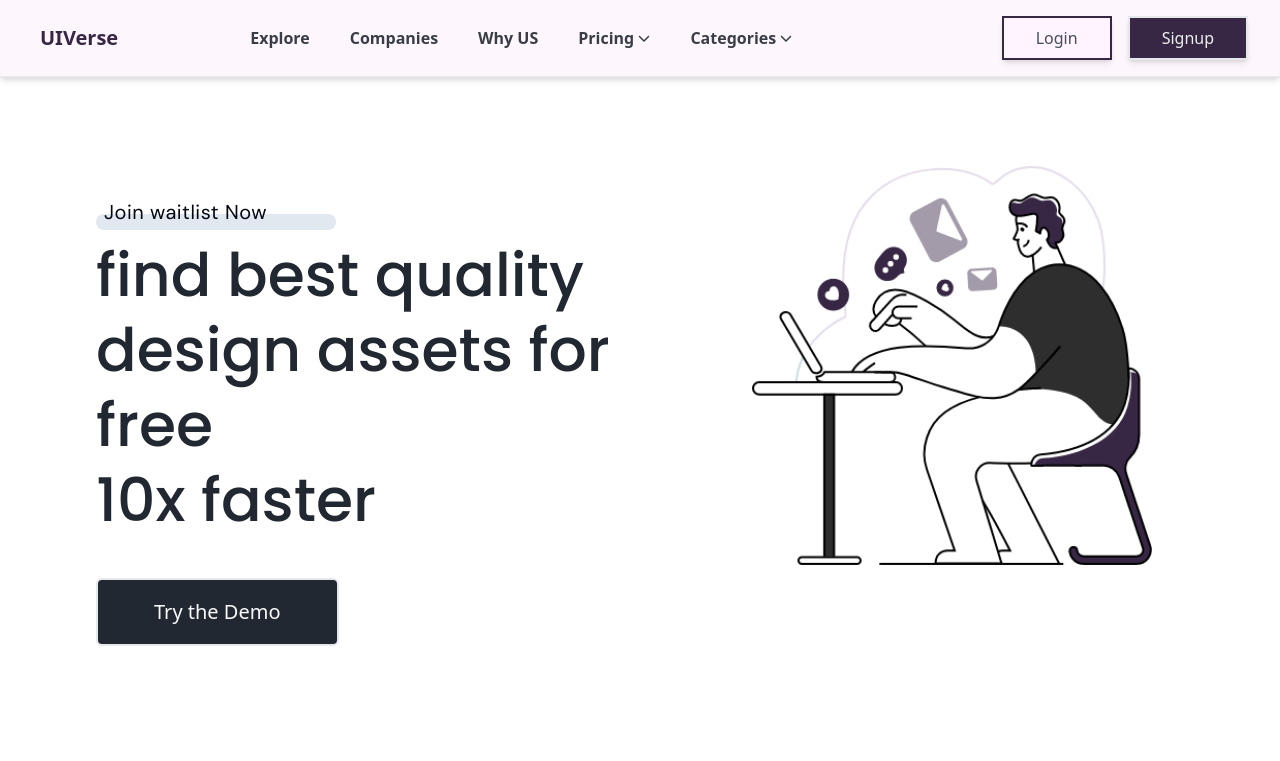
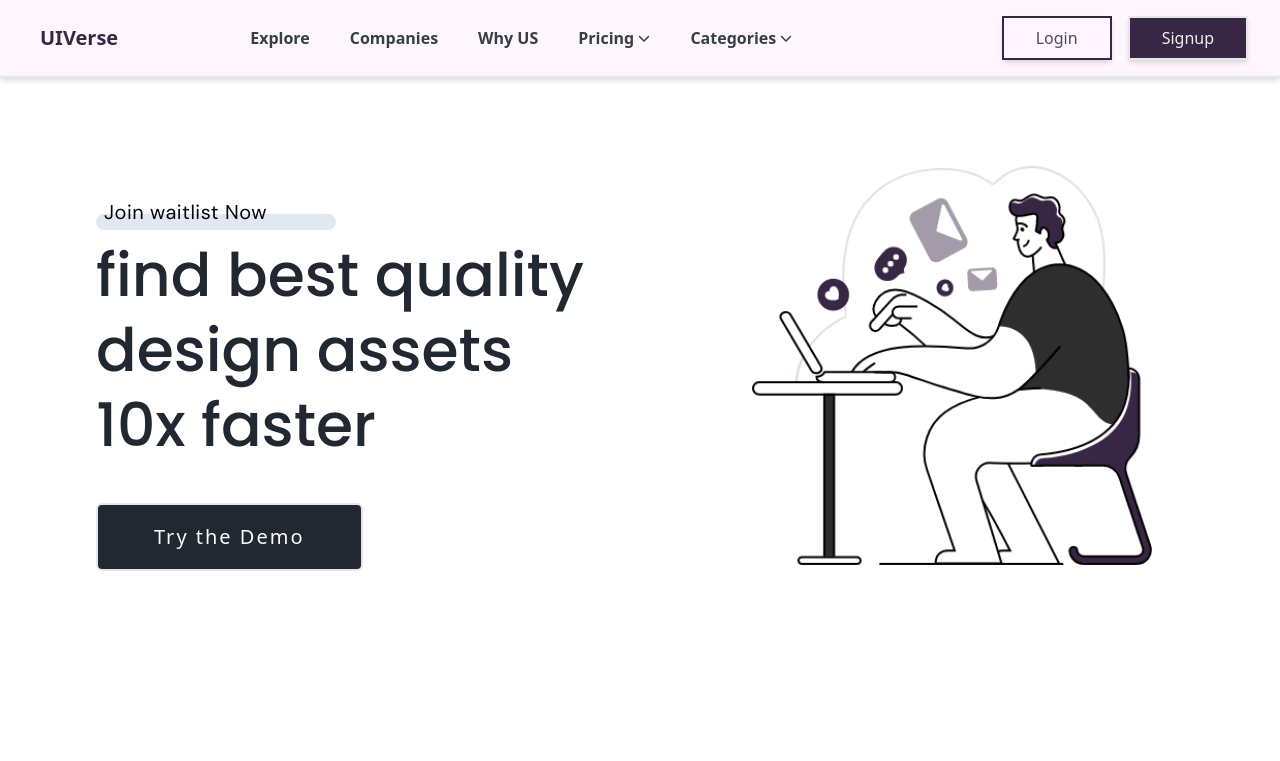
Before and after one commit to Anmol-Baranwal/Designlyfe, a Next.js app: page / in a window 1280 px wide. Shown: the top 761 px of the page. Built offline with nearby package versions, Linux system fonts and the light colour scheme; no server answers.

Commit message:
feat: add subscribe component

```diff
--- a/src/components/landing-page.tsx
+++ b/src/components/landing-page.tsx
@@ -17,11 +17,10 @@ const LandingPage = () => {
             href="https://docs.google.com/forms/d/1-8Ga2dGzXhoH8a7w9_mRFtoukfD7a4Al_A060OdHWq8"
           />
           <h2 className="text-6xl font-medium mb-10 mt-2 text-bg-100 font-poppins leading-tight ">
-            find best quality <br /> design assets for free <br /> 10x faster{' '}
-            <br />
+            find best quality <br /> design assets <br /> 10x faster <br />
           </h2>
           <div className="flex">
-            <Button className="mr-8 py-8 px-14 text-xl bg-bg-100 border-2 hover:bg-primary-100">
+            <Button className="mr-8 py-8 px-14 text-xl bg-bg-100 border-2 tracking-widest hover:bg-primary-100">
               <Link href="/login">Try the Demo</Link>
             </Button>
             {/* <Button className="mr-8 h-12 px-8 text-md bg-transparent border-2 border-primary-200 hover:bg-primary-200 hover:shadow-primary-200 hover:shadow-sm">
--- /dev/null
+++ b/src/components/subscribe.tsx
@@ -0,0 +1,28 @@
+import React from 'react'
+import { Input } from './ui/input'
+import { Button } from './ui/button'
+
+const Subscribe: React.FC = () => {
+  return (
+    <div className="bg-gray-100 py-16 md:py-24 lg:py-32">
+      <div className="mx-auto text-center">
+        <h1 className="text-3xl lg:text-4xl xl:text-5xl font-semibold mb-4 lg:mb-6">
+          Subscribe to get notified about events
+        </h1>
+        <div className="mt-8 md:w-3/4 lg:w-1/2 xl:w-2/5 mx-auto">
+          <Input
+            placeholder="Enter your email address"
+            type="email"
+            id="subscribeEmail"
+            className="w-full px-4 py-2"
+          />
+          <Button type="submit" className="mt-4 px-6 py-2 font-medium">
+            Subscribe
+          </Button>
+        </div>
+      </div>
+    </div>
+  )
+}
+
+export default Subscribe
```
Also changed, not shown: public/landing-page/how it works/patternBG.png (added).
